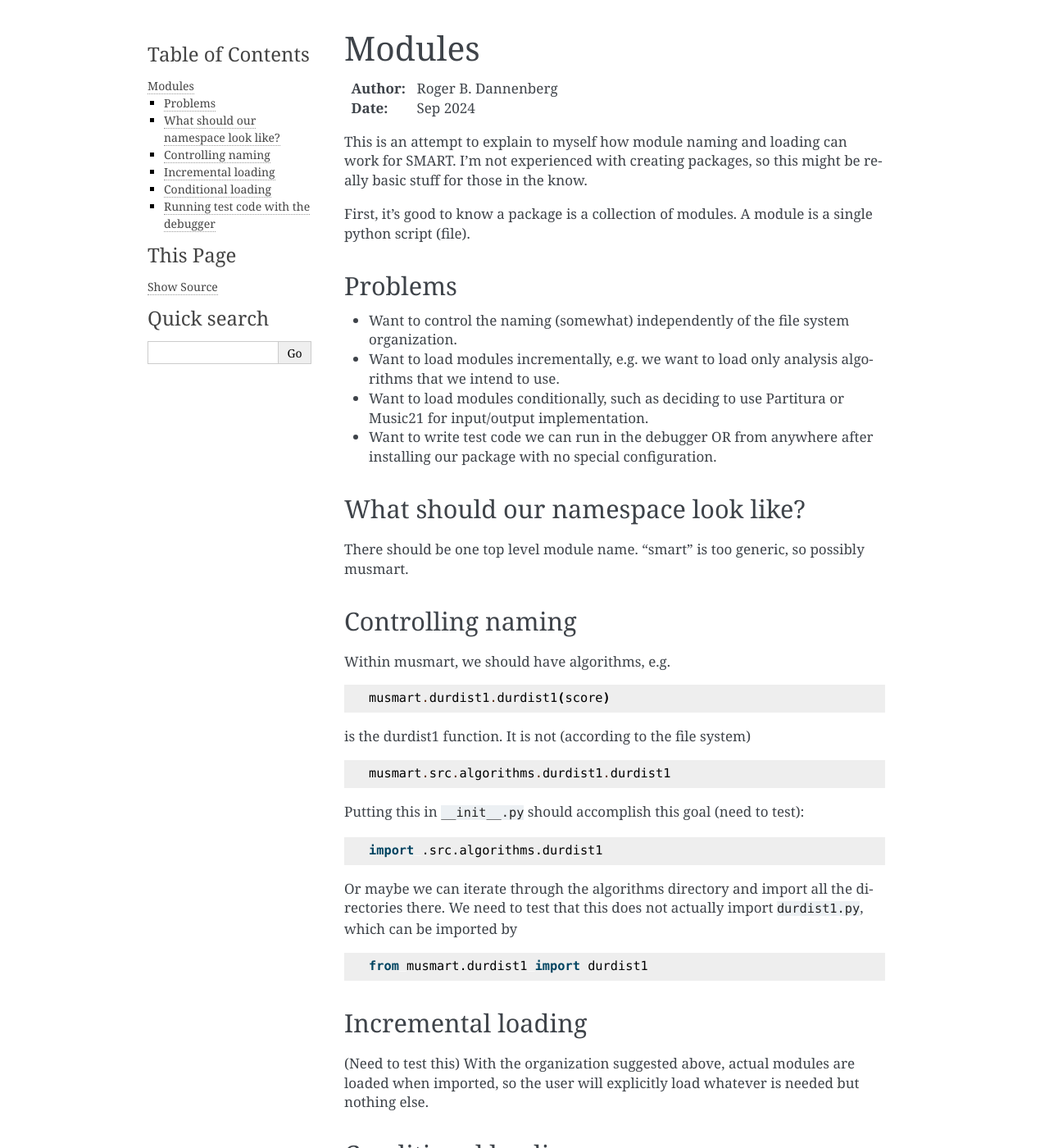
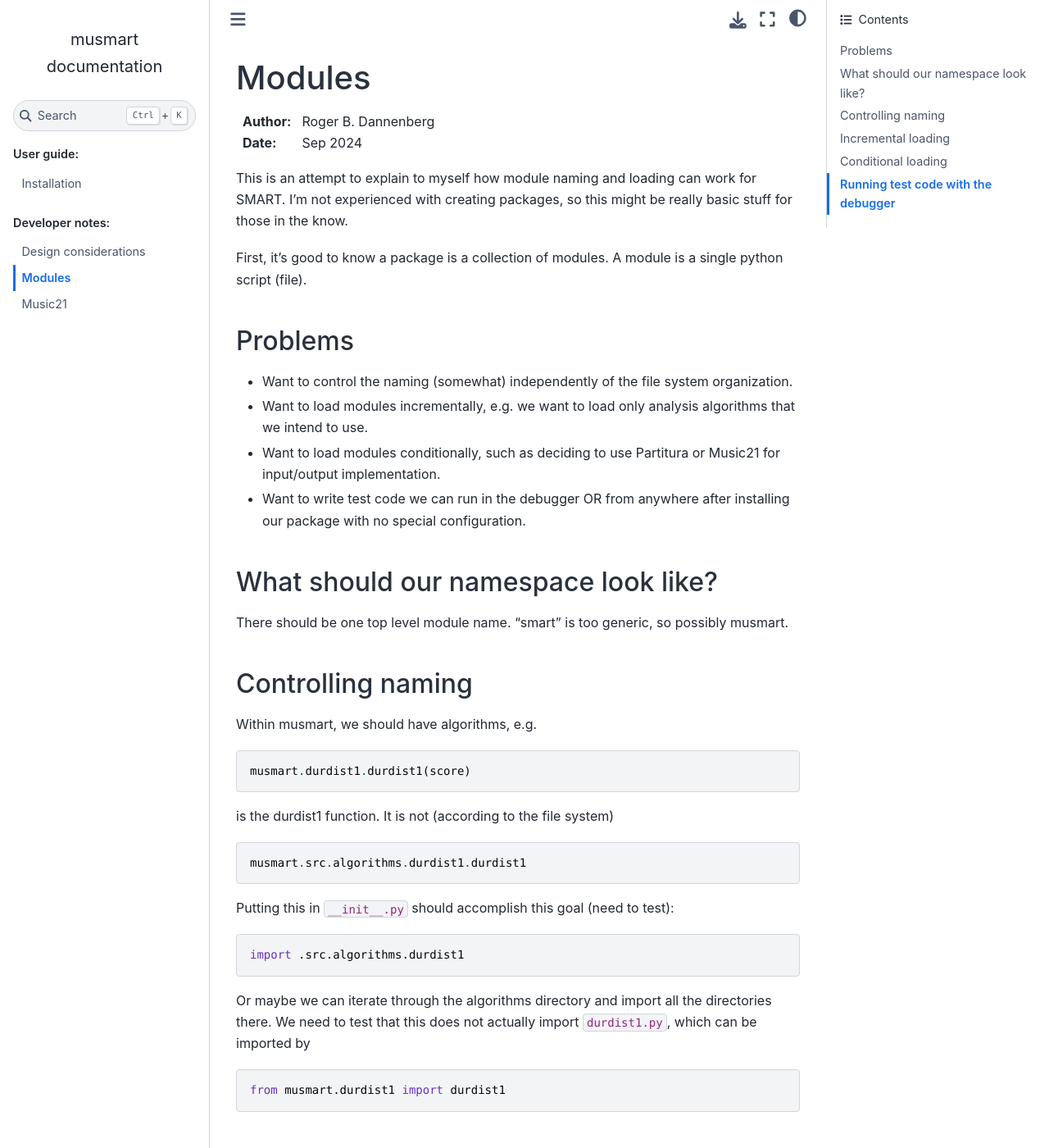
Before and after one commit to sachadavies/amads, a Sphinx documentation site: the page built from docs/developer_notes/modules.rst, in a window 1280 px wide and 1400 px high. Shown: the whole window at 82% size. Built offline with Sphinx 7.4.7 and the Sphinx Book theme 1.1.4, drawn with Linux system fonts in a browser that asks for light colours; some of the changed text lies outside the part shown.

Commit message:
Simplfy home page

```diff
--- a/docs/conf.py
+++ b/docs/conf.py
@@ -23,5 +23,5 @@
 # -- Options for HTML output -------------------------------------------------
 # https://www.sphinx-doc.org/en/master/usage/configuration.html#options-for-html-output
 
-html_theme = 'alabaster'
+html_theme = 'sphinx_book_theme'
 html_static_path = ['_static']
--- a/docs/index.rst
+++ b/docs/index.rst
@@ -4,18 +4,19 @@
 
 This package collects together a variety of algorithms for symbolic music analysis.
 
-Table of contents
------------------
+.. Navigation is handled via the sidebar
 
 .. toctree::
    :maxdepth: 2
    :caption: User guide:
+   :hidden:
 
    user_guide/installation.md
 
 .. toctree::
    :maxdepth: 2
    :caption: Developer notes:
+   :hidden:
 
    developer_notes/design.rst
    developer_notes/modules.rst
```
